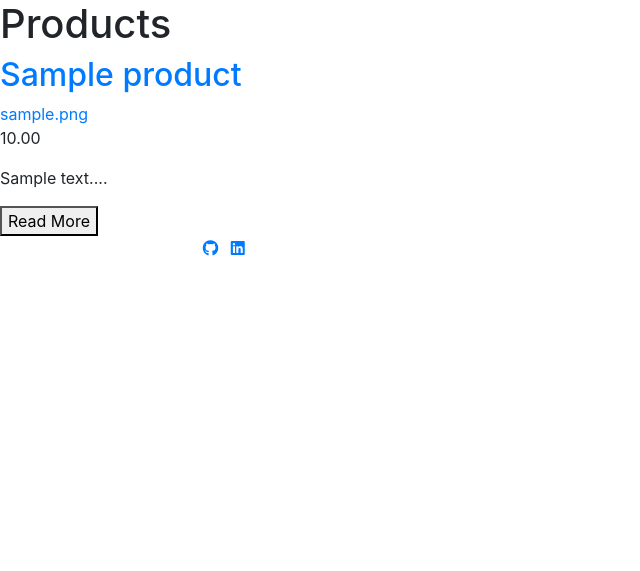
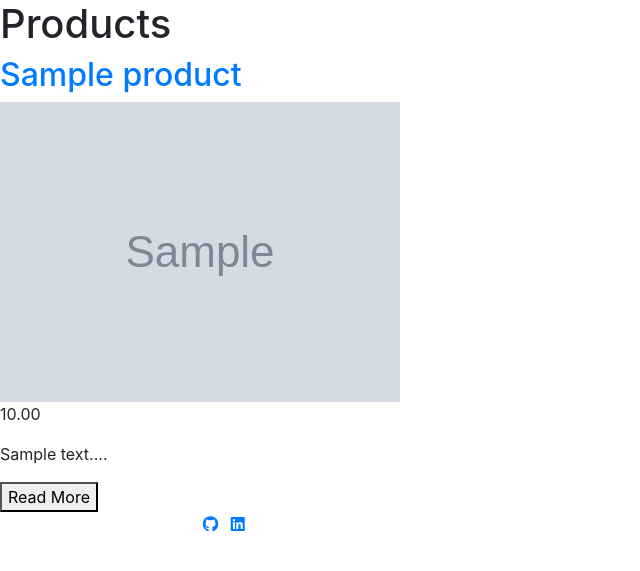
Before and after one commit to elisamunoz/cactus-shop, a Django app: page /products/ in a window 1280 px wide. Shown: the part 56-627 px from the top of the page, without its empty margins (0-640 px from the left). Run offline with Django 3.2, Linux system fonts and the light colour scheme; tables that the repository leaves empty hold one stand-in row (values such as "Sample post"); grey boxes marked "Sample" are stand-in pictures; some libraries are stand-ins or nearby versions.

Commit message:
fixed image viewing

```diff
--- a/products/templates/productdetail.html
+++ b/products/templates/productdetail.html
@@ -4,7 +4,7 @@
 <h1>{{ product.name }}</h1>
 <div class="product__detail">
     {% if product.image %}
-        <img class="product__detail__img" src="../static/{{ product.image }}">
+        <img class="product__detail__img" src="{{ product.image.url }}">
     {% endif %}
 
         <p>€{{ product.price }}</p>
--- a/products/templates/products.html
+++ b/products/templates/products.html
@@ -7,7 +7,7 @@
         <div class="product">
             <a href="{% url 'product_detail' product.id %}">
                 <h2>{{ product.name}}</h2>
-                <div>{{ product.image }}</div>
+                <img src="{{ product.image.url }}" alt="plant image">
             </a>
             <p>{{ product.price }}</p>
             <p>{{ product.snippet }}</p>
```
Also changed, not shown: media/Aloe_vera.jpg (added), media/chilco.jpg (added), media/monstera.jpg (added).
